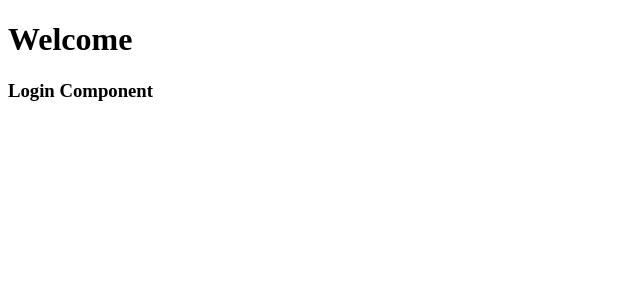
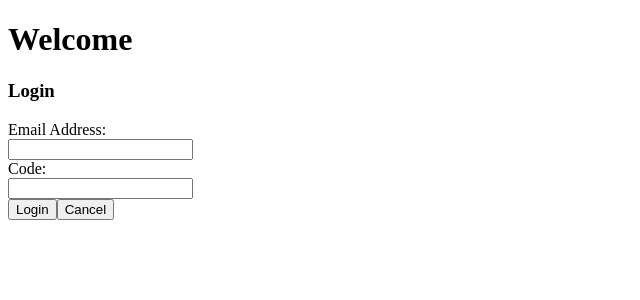
Before and after one commit to chingu-voyage5/Bears-Team-21, a React app: page / in a window 1280 px wide. Both pictures are taken after a click on the button "Login". Shown: the top 300 px of the page, without its empty margins (0-640 px from the left). Built offline with nearby package versions, Linux system fonts and the light colour scheme.

Commit message:
Login component

```diff
--- a/src/components/Home.js
+++ b/src/components/Home.js
@@ -3,7 +3,8 @@ import React from 'react';
 //import the Login component and Register component
 //for now have the following dummy components
 //dummy Login and Register components
-let Login = ()=>(<h3>Login Component</h3>)
+import Login from './Login';
+//let Login = ()=>(<h3>Login Component</h3>)
 let Register = ()=>(<h3>Register Component</h3>)
 
 class Home extends React.Component {
--- /dev/null
+++ b/src/components/Login.js
@@ -0,0 +1,24 @@
+import React from 'react';
+class Login extends React.Component {
+    constructor(props) {
+        super(props);
+    }
+
+    render() {
+        return (
+            <div>
+                <h3>Login</h3>
+                <form>
+                    <label>Email Address:</label><br/>
+                    <input type="email" name="email"/><br/>
+                    <label>Code:</label><br/>
+                    <input type="password" name="password"/><br/>
+                    <button>Login</button>
+                    <button>Cancel</button>
+                </form>
+            </div>
+        )
+    }
+}
+
+export default Login;
```
